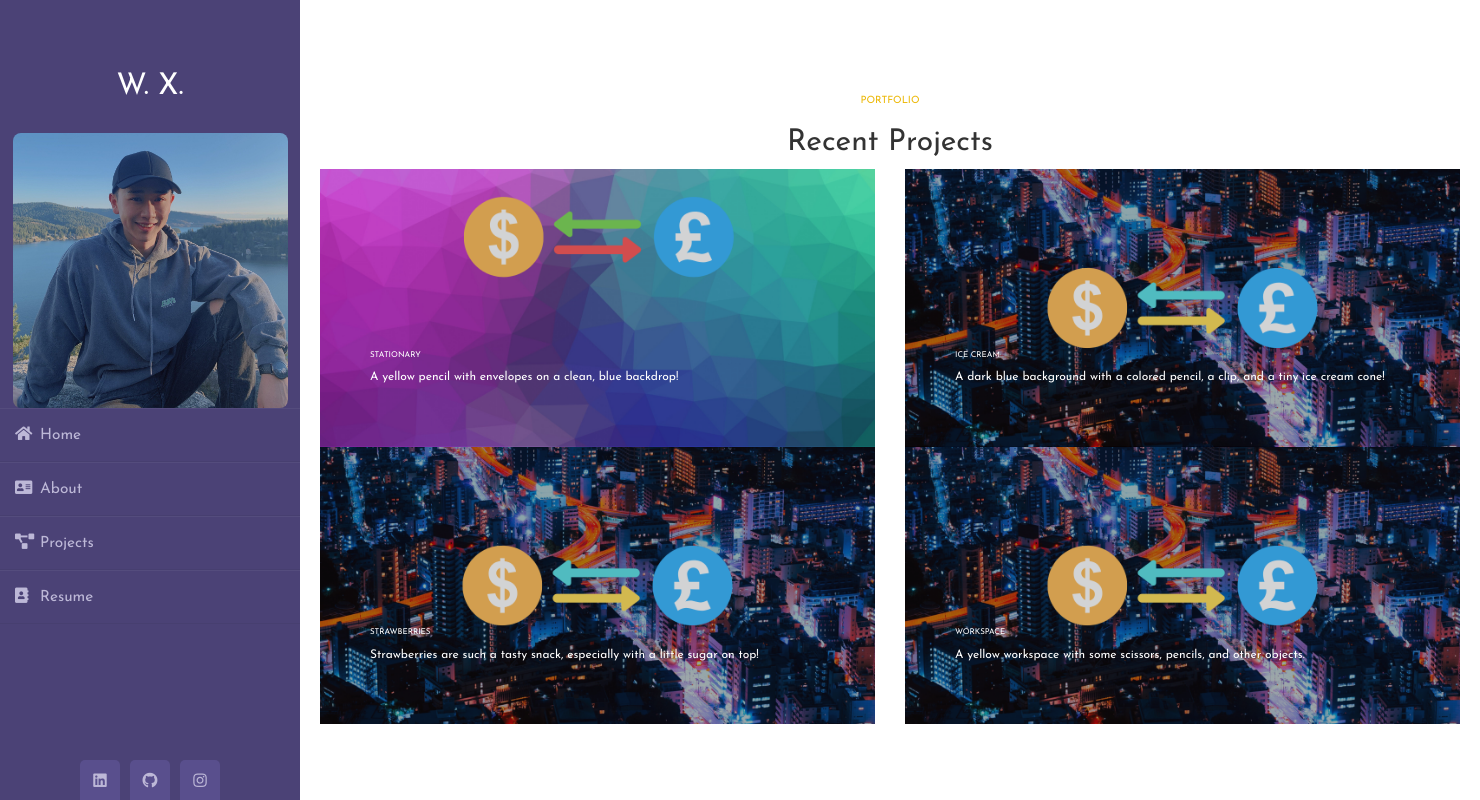
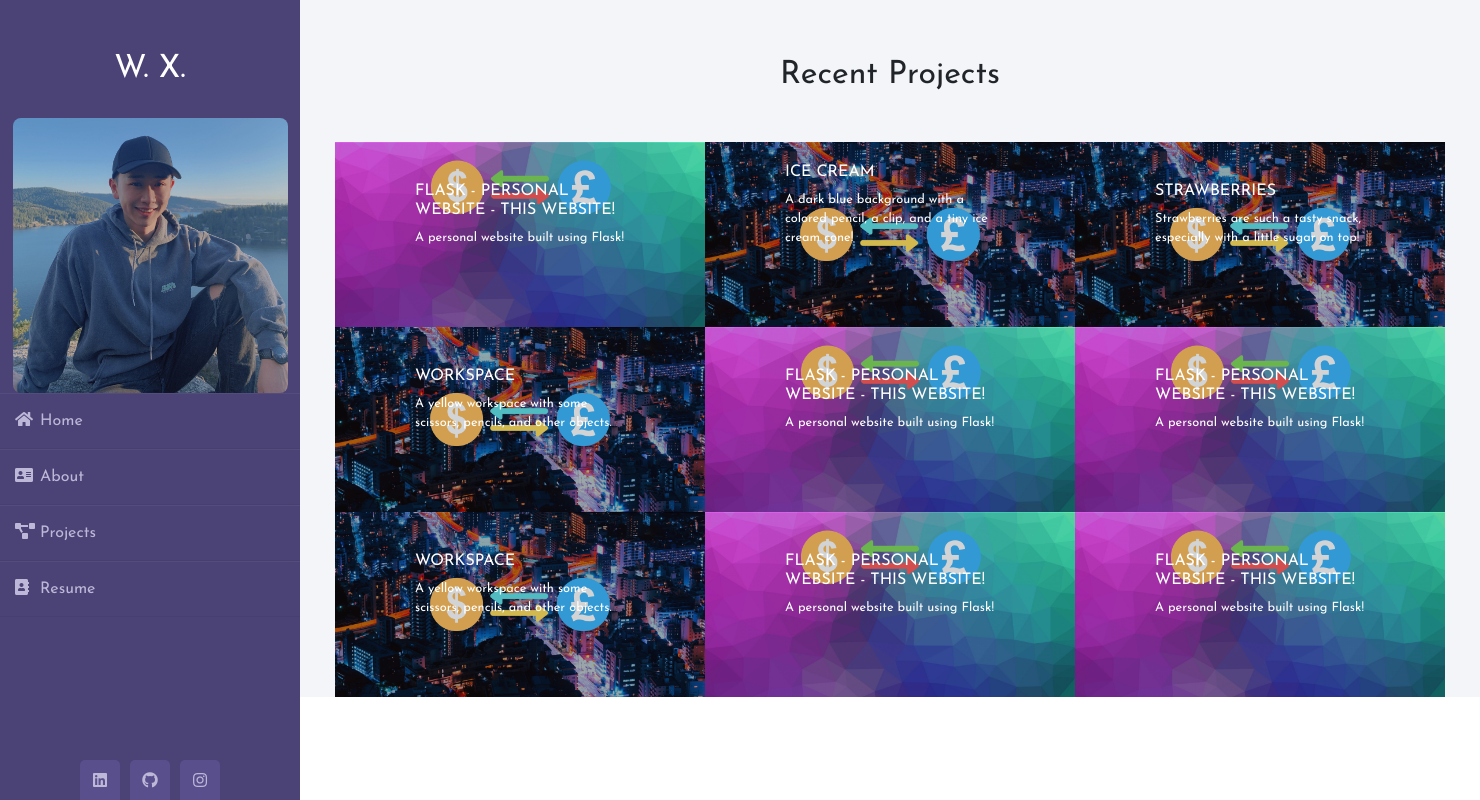
Before and after one commit to willBear/Personal_Website, a Flask app: page /projects in a window 1480 px wide. Run offline with Flask 2, Linux system fonts and the light colour scheme; some libraries are stand-ins or nearby versions.

Commit message:
Created 9 projects containers impending changing projects to actual content

```diff
--- a/app/static/css/projects.css
+++ b/app/static/css/projects.css
@@ -19,13 +19,14 @@ html {
 }
 
 .content-section {
-  padding-top: 7.5rem;
-  padding-bottom: 7.5rem;
+  padding-top: 3.5rem;
   margin-left:300px;
+  max-height: 100%;
+  background-color: #f3f5f9;
 }
 
 .content-section-heading h2 {
-  font-size: 3rem;
+  font-size: 2rem;
 }
 
 .content-section-heading h3 {
@@ -248,17 +136,17 @@ h6 {
 
 .portfolio-item .caption .caption-content {
   color: #fff;
-  margin: auto 2rem 2rem;
+  margin: auto;
 }
 
 .portfolio-item .caption .caption-content h2 {
-  font-size: 0.8rem;
+  font-size: 1.0rem;
   text-transform: uppercase;
 }
 
 .portfolio-item .caption .caption-content p {
   font-weight: 300;
-  font-size: 1.2rem;
+  font-size: 0.8rem;
 }
 
 @media (min-width: 992px) {
--- a/app/static/css/resume.css
+++ b/app/static/css/resume.css
@@ -7,7 +7,7 @@
 .container-fluid{
     background-color: #f3f5f9;
     color: #717171;
-}
+    }
 
 .container-fluid h1 {
     font-size: 2em;
@@ -45,7 +45,7 @@
 p,
 a {
     font-weight: lighter;
-    font-size: 1.1em;
+    font-size: 1.5em;
 }
 
 .dl-share .btn {
--- a/app/templates/projects.html
+++ b/app/templates/projects.html
@@ -2,32 +2,32 @@
 
 {% block styles %}
     {{super()}}
-    <link rel="stylesheet" type="text/css" href="{{url_for('static', filename='css/resume.css')}}">
     <link rel="stylesheet" href="https://use.fontawesome.com/releases/v5.13.0/css/all.css">
     <link rel="stylesheet" type="text/css" href="{{url_for('static', filename='css/projects.css')}}">
-    <link rel="stylesheet" href="//maxcdn.bootstrapcdn.com/bootstrap/3.4.1/css/bootstrap.min.css">
+    <link rel="stylesheet" href="//maxcdn.bootstrapcdn.com/bootstrap/4.5.0/css/bootstrap.min.css">
 {% endblock %}
 
 {% block content %}
 <section class="content-section" id="portfolio">
     <div class="container">
       <div class="content-section-heading text-center">
-        <h3 class="text-secondary mb-0">Portfolio</h3>
         <h2 class="mb-5">Recent Projects</h2>
       </div>
       <div class="row no-gutters">
-        <div class="col-lg-6">
+
+        <div class="col-sm-4">
           <a class="portfolio-item" href="#">
             <span class="caption">
               <span class="caption-content">
-                <h2>Stationary</h2>
-                <p class="mb-0">A yellow pencil with envelopes on a clean, blue backdrop!</p>
+                <h2>Flask - Personal Website - This Website!</h2>
+                <p class="mb-0">A personal website built using Flask! </p>
               </span>
             </span>
             <img class="img-fluid" src="static/images/projects/project1.png" alt="">
           </a>
         </div>
-        <div class="col-lg-6">
+
+        <div class="col-sm-4">
           <a class="portfolio-item" href="#">
             <span class="caption">
               <span class="caption-content">
@@ -38,7 +38,8 @@
             <img class="img-fluid" src="static/images/projects/project2.png" alt="">
           </a>
         </div>
-        <div class="col-lg-6">
+
+        <div class="col-sm-4">
           <a class="portfolio-item" href="#">
             <span class="caption">
               <span class="caption-content">
@@ -49,7 +50,8 @@
             <img class="img-fluid" src="static/images/projects/project3.png" alt="">
           </a>
         </div>
-        <div class="col-lg-6">
+
+        <div class="col-sm-4">
           <a class="portfolio-item" href="#">
             <span class="caption">
               <span class="caption-content">
@@ -60,6 +62,64 @@
             <img class="img-fluid" src="static/images/projects/project4.png" alt="">
           </a>
         </div>
+
+        <div class="col-sm-4">
+          <a class="portfolio-item" href="#">
+            <span class="caption">
+              <span class="caption-content">
+                <h2>Flask - Personal Website - This Website!</h2>
+                <p class="mb-0">A personal website built using Flask! </p>
+              </span>
+            </span>
+            <img class="img-fluid" src="static/images/projects/project1.png" alt="">
+          </a>
+        </div>
+
+        <div class="col-sm-4">
+          <a class="portfolio-item" href="#">
+            <span class="caption">
+              <span class="caption-content">
+                <h2>Flask - Personal Website - This Website!</h2>
+                <p class="mb-0">A personal website built using Flask! </p>
+              </span>
+            </span>
+            <img class="img-fluid" src="static/images/projects/project1.png" alt="">
+          </a>
+        </div>        <div class="col-sm-4">
+          <a class="portfolio-item" href="#">
+            <span class="caption">
+              <span class="caption-content">
+                <h2>Workspace</h2>
+                <p class="mb-0">A yellow workspace with some scissors, pencils, and other objects.</p>
+              </span>
+            </span>
+            <img class="img-fluid" src="static/images/projects/project4.png" alt="">
+          </a>
+        </div>
+
+        <div class="col-sm-4">
+          <a class="portfolio-item" href="#">
+            <span class="caption">
+              <span class="caption-content">
+                <h2>Flask - Personal Website - This Website!</h2>
+                <p class="mb-0">A personal website built using Flask! </p>
+              </span>
+            </span>
+            <img class="img-fluid" src="static/images/projects/project1.png" alt="">
+          </a>
+        </div>
+
+        <div class="col-sm-4">
+          <a class="portfolio-item" href="#">
+            <span class="caption">
+              <span class="caption-content">
+                <h2>Flask - Personal Website - This Website!</h2>
+                <p class="mb-0">A personal website built using Flask! </p>
+              </span>
+            </span>
+            <img class="img-fluid" src="static/images/projects/project1.png" alt="">
+          </a>
+        </div>
       </div>
     </div>
   </section>
--- a/app/templates/resume.html
+++ b/app/templates/resume.html
@@ -8,7 +8,7 @@
 {% endblock %}
 
 {% block content %}
-<div class="container-fluid" style="padding-left:300px">
+<div class="container-fluid" id="resume" style="padding-left:300px">
     <!-- ===========================
     HEADER PART - INCLUDES NAME AND GENERAL INFORMATION
     ============================ -->
```
Also changed, not shown: other parts of app/static/css/projects.css (+5 -138 lines).
